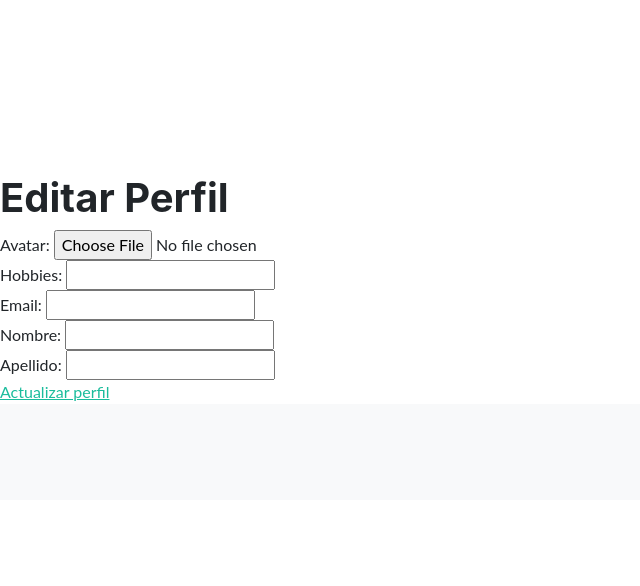
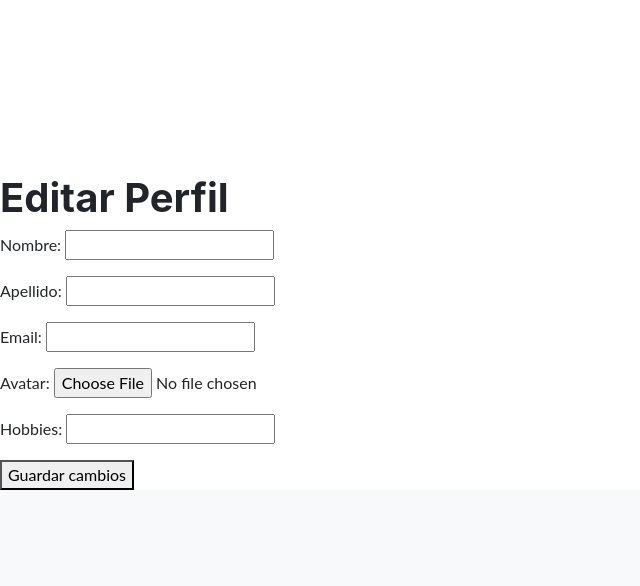
Before and after one commit to yanigarropoli/GARROPOLI_YANINA-ENTREGA3, a Django app: template usuarios/templates/usuarios/editar_perfil.html in a window 1280 px wide. Shown: the part 1302-1888 px from the top of the page, without its empty margins (0-640 px from the left). Before the commit the page ends 1703 px from the top, so only its background shows below. Run offline with Django 5.2, Linux system fonts and the light colour scheme; the template is opened without the code that fills it: values that come from a table or form of the project are taken from there, others are empty; some libraries are stand-ins or nearby versions.

Commit message:
Modiifque la edicion del perfil

```diff
--- a/usuarios/forms.py
+++ b/usuarios/forms.py
@@ -28,4 +28,4 @@
     hobbies=forms.CharField(required=False)
     class Meta:
         model = User
-        fields = ['avatar', 'hobbies']
+        fields = ['first_name', 'last_name','email','avatar', 'hobbies']
--- a/usuarios/templates/usuarios/editar_perfil.html
+++ b/usuarios/templates/usuarios/editar_perfil.html
@@ -10,8 +10,10 @@
 <h1>Editar Perfil</h1>
 <form method="POST" enctype="multipart/form-data">
     {% csrf_token %}
-    {{ form }}
+    {{ form.as_p }}
+    <button type="submit">Guardar cambios</button>
+</form>
 
-    <a href="{% url 'perfil' %}">Actualizar perfil</a>
-</form>
+<a href="{% url 'perfil' %}"></a>
+
 {% endblock contenido  %}
--- a/usuarios/templates/usuarios/perfil.html
+++ b/usuarios/templates/usuarios/perfil.html
@@ -5,7 +5,7 @@
 {% block h1_header %}Perfil del usuario{% endblock h1_header %}
 
 {% block contenido %}
-<h1>Perfil de {{ user.username }}</h1>
+<h1>Perfil de {{  user.username }}</h1>
 
 <p><strong>Nombre:</strong> {{ user.first_name }}</p>
 
@@ -13,6 +13,7 @@
 
 <p><strong>Email:</strong> {{ user.email}}</p>
 {% if request.user.infoextra.avatar %}
+<p><strong>Avatar:</strong></p>
 <img src="{{ user.infoextra.avatar.url }}" alt="Avatar" width="100">
 {% endif %}
 
--- a/usuarios/views.py
+++ b/usuarios/views.py
@@ -44,9 +44,9 @@
 @login_required
 def perfil(request):
 
-    user_profile = InfoExtra.objects.get(user=request.user)
+    #user_profile = InfoExtra.objects.get(user=request.user)
 
-    return render(request, 'usuarios/perfil.html', {'user_profile': user_profile})
+    return render(request, 'usuarios/perfil.html')
 
 def editar_perfil(request):
 
```
